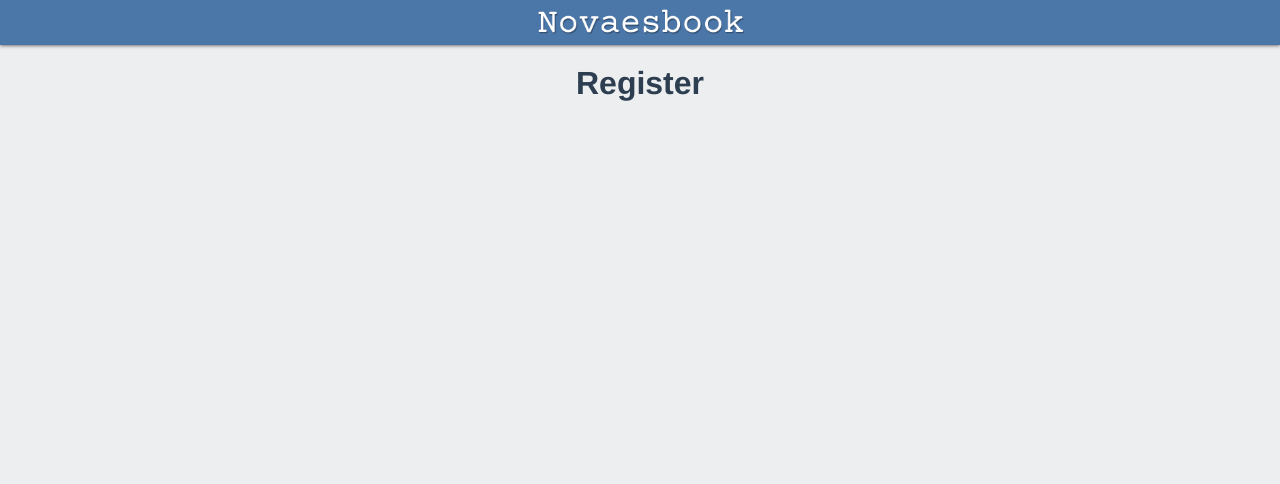
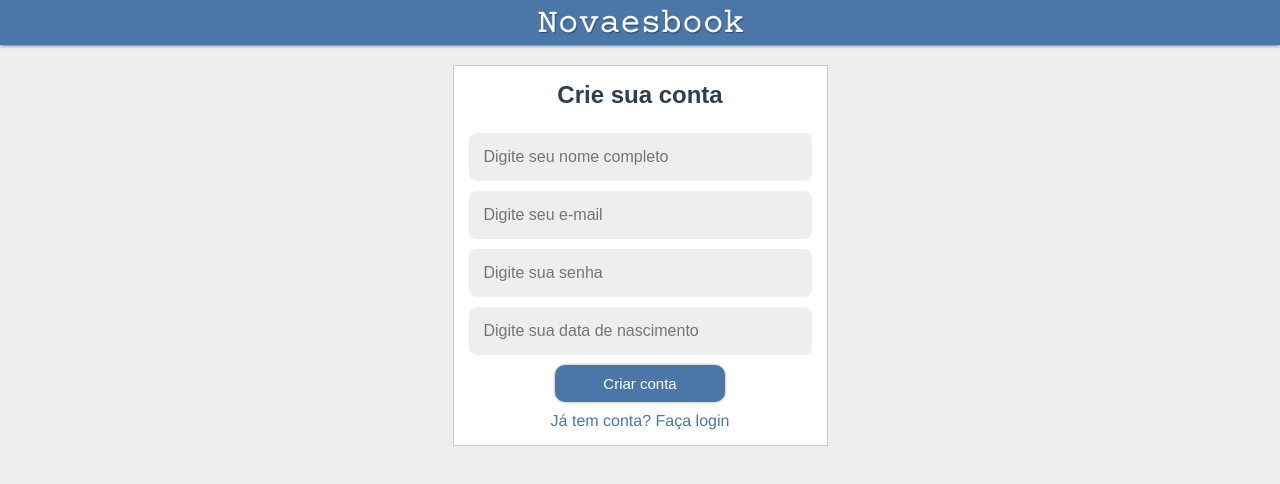
Before and after one commit to renatoalmeida49/novaesbook, a Vue app: page /register in a window 1280 px wide. Shown: the top 484 px of the page. Built offline with nearby package versions, Linux system fonts and the light colour scheme.

Commit message:
feat(register.vue): page created

```diff
--- a/src/views/pages/auth/index.vue
+++ b/src/views/pages/auth/index.vue
@@ -7,7 +7,9 @@
       </div>
     </header>
 
-    <router-view></router-view>
+    <transition name="slide-side" mode="out-in">
+      <router-view></router-view>
+    </transition>
   </div>
 
 </template>
@@ -40,6 +42,24 @@ export default {
     justify-content: center;
     align-items: center;
   }
+
+  .slide-side-enter-active {
+    animation: slide 0.3s ease-out;
+  }
+  .slide-side-leave-active {
+    animation: slide 0.3s ease-out reverse;
+  }
+
+  @keyframes slide {
+    0% {
+      opacity: 0;
+      transform: translateX(30px);
+    }
+    100% {
+      opacity: 1;
+      transform: translateX(0);
+    }
+  }
 }
 
 </style>
--- a/src/views/pages/auth/login/index.vue
+++ b/src/views/pages/auth/login/index.vue
@@ -22,9 +22,9 @@
         Acessar
       </button>
 
-      <button class="btn-new-access" type="button">
+      <router-link :to="{ name: 'Register' }" class="btn-new-access">
         Ainda não tem conta? Cadastre-se
-      </button>
+      </router-link>
     </form>
   </div>
 
--- a/src/views/pages/auth/register/index.vue
+++ b/src/views/pages/auth/register/index.vue
@@ -1,17 +1,157 @@
 <template>
 
-  <div>
-    <h1>Register</h1>
+  <div class="register">
+    <form class="form-login" @submit.prevent="submitNewAccount">
+      <h1 class="register__title">Crie sua conta</h1>
+
+      <input
+        type="text"
+        placeholder="Digite seu nome completo"
+        v-model="newAccountData.name"
+      >
+
+      <input
+        type="email"
+        placeholder="Digite seu e-mail"
+        v-model="newAccountData.email"
+      >
+
+      <input
+        type="password"
+        placeholder="Digite sua senha"
+        v-model="newAccountData.password"
+      >
+
+      <input
+        type="text"
+        placeholder="Digite sua data de nascimento"
+        v-model="newAccountData.birthdate"
+      >
+
+      <button class="btn-access">
+        Criar conta
+      </button>
+
+      <router-link :to="{ name: 'Login' }" class="btn-new-access">
+        Já tem conta? Faça login
+      </router-link>
+    </form>
   </div>
 
 </template>
 
+
 <script>
+
 export default {
+  name: "Login",
 
+  data() {
+    return {
+      newAccountData: {
+        name: '',
+        birthdate: '',
+        email: '',
+        password: ''
+      },
+      showError: false,
+    }
+  },
+
+  computed: {
+    error() {
+      return {'error' : this.showError}
+    }
+  },
+
+  methods: {
+    submitNewAccount() {
+      this.$api.post('/users/sign-up', {
+        name: this.newAccountData.name,
+        email: this.credentials.email,
+        password: this.credentials.password,
+        birthdate: this.newAccountData.birthdate
+      })
+        .then(() => {
+          this.$router.push({ name: 'Login' })
+        })
+        .catch(error => {
+          console.log("Erro!")
+          console.error(error)
+        })
+    }
+  }
 }
+
 </script>
 
-<style>
+
+<style lang="scss">
+
+.register {
+  &__title {
+    font-family: Arial, Helvetica, sans-serif;
+    margin-bottom: 24px;
+    font-size: 24px;
+  }
+
+  .form-login {
+    background: #fff;
+    display: flex;
+    flex-direction: column;
+    max-width: 375px;
+    margin: 0 auto;
+    padding: 15px;
+    border: 1px solid #c9cacc;
+
+    input {
+      font-size: 16px;
+      margin-bottom: 10px;
+      padding: 15px;
+      border-radius: 8px;
+      background: #EEE;
+      border: none;
+      outline: none;
+
+      &.error {
+        border: 1px solid red;
+      }
+    }
+
+    .error-message {
+      margin-bottom: 10px;
+      display: none;
+      color: red;
+
+      &.error {
+        display: block;
+      }
+    }
+
+    .btn-access {
+      border: 0;
+      padding: 10px 20px;
+      background-color: $primary-color;
+      border-radius: 10px;
+      color: #FFF;
+      font-size: 15px;
+      margin-bottom: 10px;
+      cursor: pointer;
+      box-shadow: 0px 0px 3px #999;
+      width: 100%;
+      max-width: 170px;
+      margin: auto;
+      margin-bottom: 10px;
+    }
+
+    .btn-new-access {
+      text-decoration: none;
+      color: $primary-color;
+      border: none;
+      background: transparent;
+      cursor: pointer;
+    }
+  }
+}
 
 </style>
```
